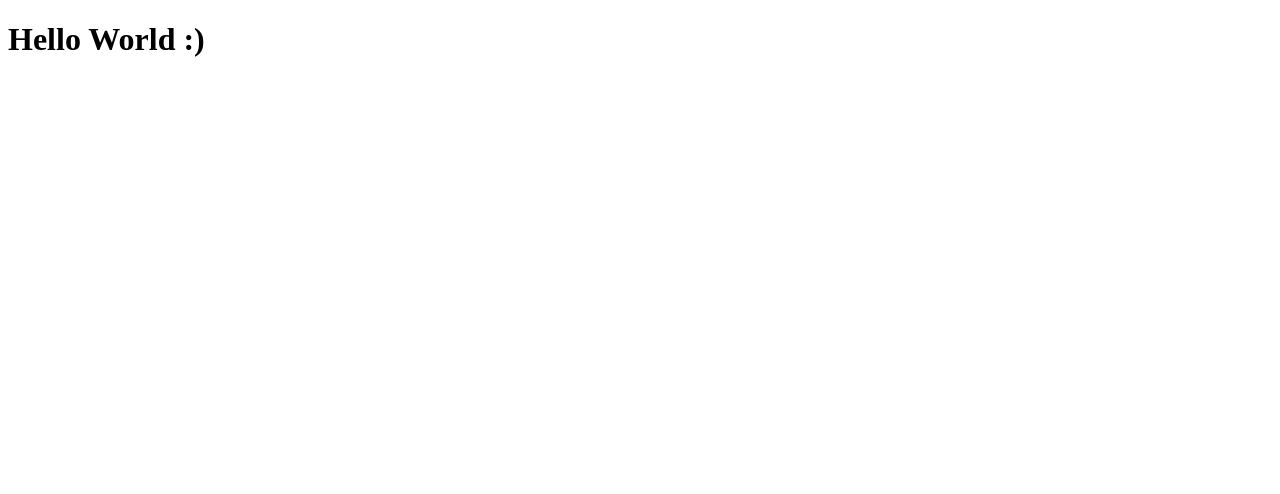
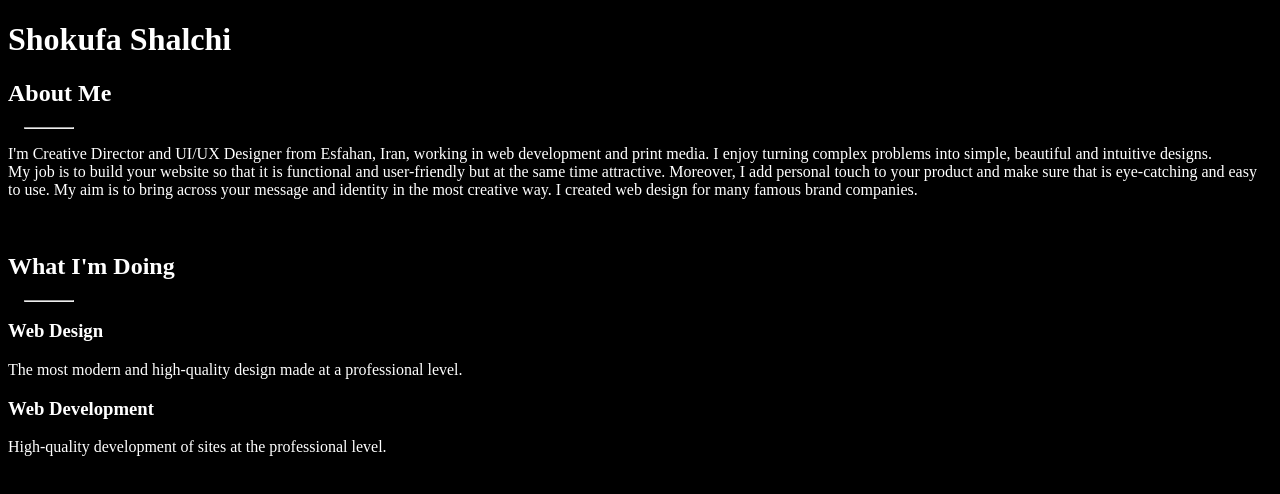
Before and after one commit to shokufa/rCard, a plain HTML site: page index.html in a window 1280 px wide. Drawn offline with Linux system fonts and the light colour scheme.

Commit message:
version 1.0 : )
create css file
added docs

```diff
--- /dev/null
+++ b/Css/style.css
@@ -0,0 +1,12 @@
+body {
+    background-color: #000;
+}
+
+h1, h2, h3, p {
+    color: #ffffff;
+}
+
+hr {
+    width: 3rem;
+    margin: 1rem;
+}
--- a/index.html
+++ b/index.html
@@ -1,12 +1,44 @@
 <!DOCTYPE html>
 <html lang="en">
+
 <head>
     <meta charset="UTF-8">
     <meta http-equiv="X-UA-Compatible" content="IE=edge">
     <meta name="viewport" content="width=device-width, initial-scale=1.0">
+    <link rel="stylesheet" href="/Css/style.css">
     <title>rCard</title>
 </head>
+
 <body>
-    <h1>Hello World :)</h1>
+
+    <h1>Shokufa Shalchi</h1>
+
+    <h2>About Me</h2>
+    <hr align="left">
+
+    <p>I'm Creative Director and UI/UX Designer from Esfahan, Iran, working in web development and print media. I
+        enjoy turning complex problems into simple, beautiful and intuitive designs.<br>
+
+        My job is to build your website so that it is functional and user-friendly but at the same time attractive.
+        Moreover, I add personal touch to your product and make sure that is eye-catching and easy to use. My aim is to
+        bring across your message and identity in the most creative way. I created web design for many famous brand
+        companies.</p>
+
+    <br>
+
+    <h2>What I'm Doing</h2>
+    <hr align="left">
+
+    <h3>Web Design</h3>
+    <p>The most modern and high-quality design made at a professional level.</p>
+
+    <h3>Web Development</h3>
+    <p>High-quality development of sites at the professional level.</p>
+
+    <br>
+
+
+
 </body>
+
 </html>
```
